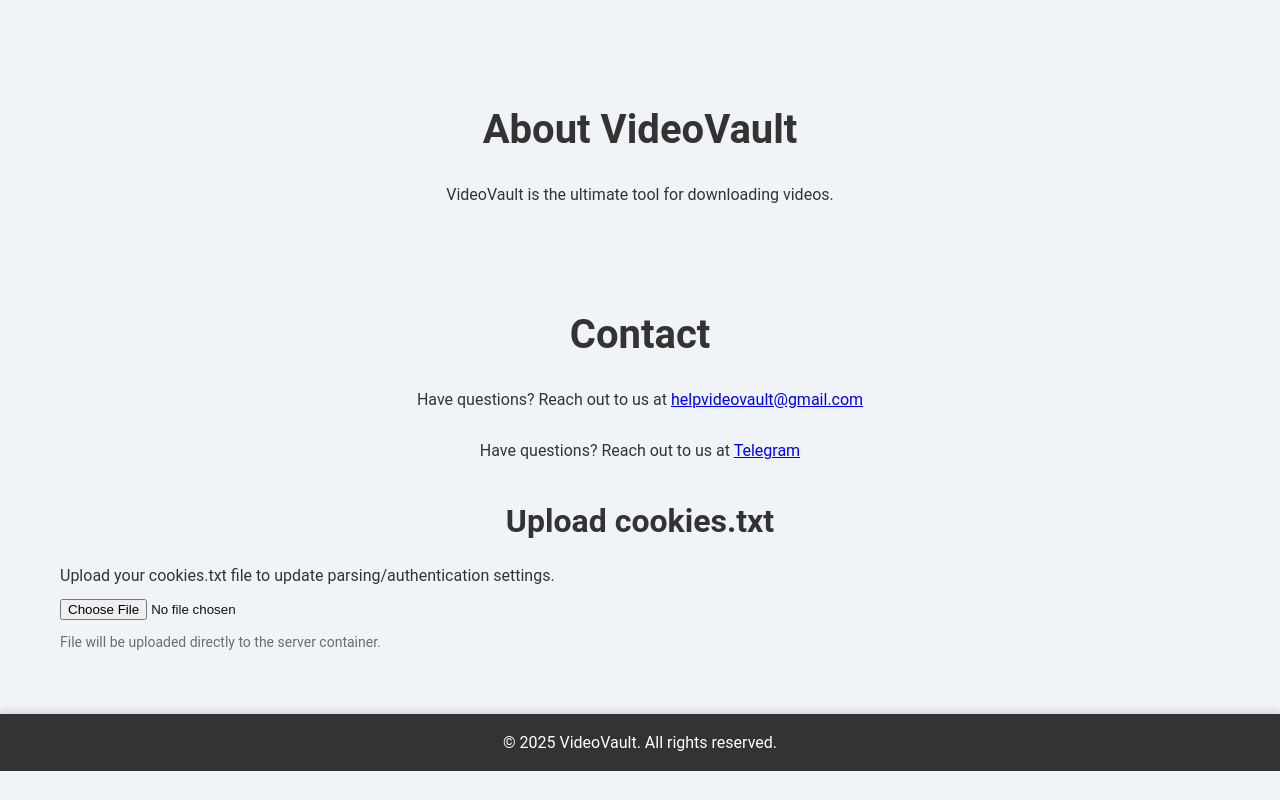
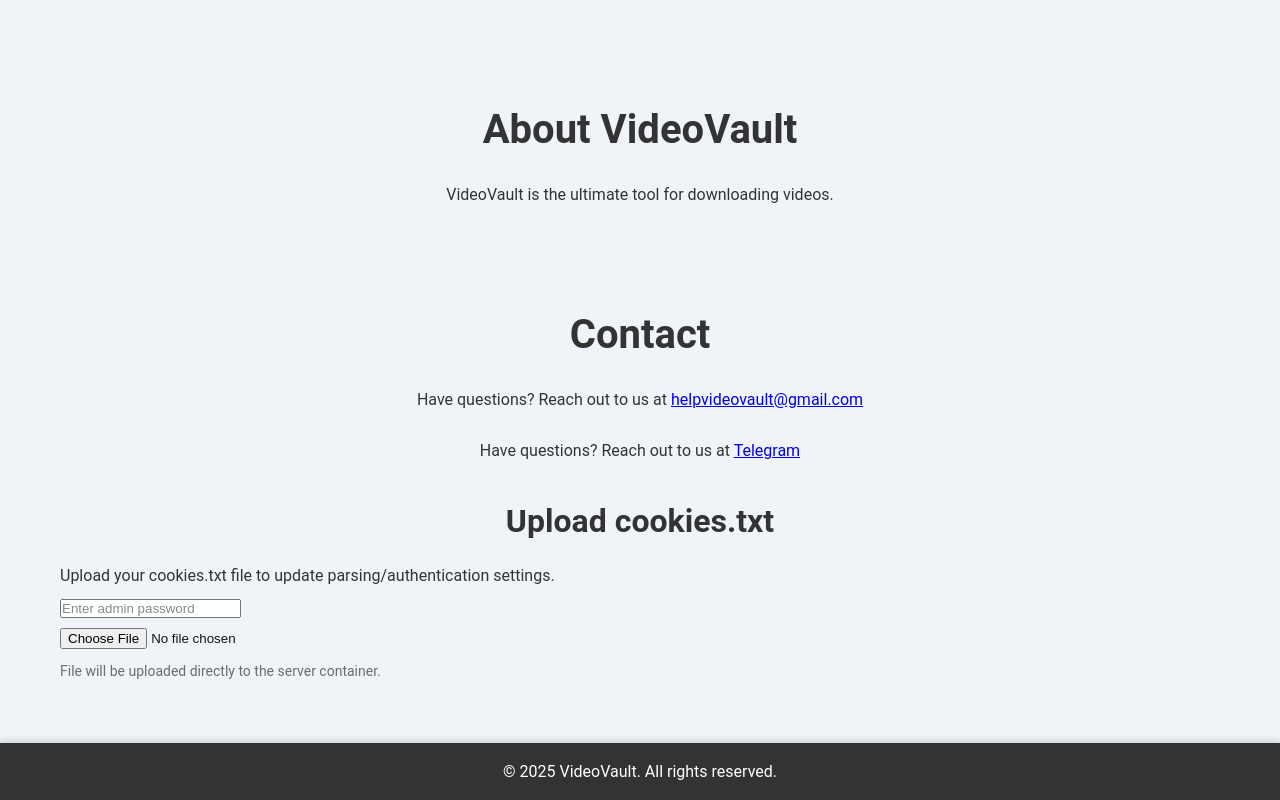
Before and after one commit to MarzanIvan/deploy-React-Python-Docker, a React (Create React App) app in the folder frontend/: page / in a window 1280 px wide. Shown: the part 2671-3471 px from the top of the page. Before the commit the page ends 3442 px from the top, so only its background shows below. Built offline with nearby package versions, Linux system fonts and the light colour scheme; no server answers.

Commit message:
add password security

```diff
--- a/frontend/src/App.tsx
+++ b/frontend/src/App.tsx
@@ -136,6 +136,7 @@
 }
 
 const App = () => {
+	const [password, setPassword] = useState("");
 	const [isAdOpen, setIsAdOpen] = useState(false)
 	const [isInfoPending, setIsInfoPending] = useState(false)
 	const [url, setUrl] = useState<string>('')
@@ -612,6 +613,14 @@
 						<p>Upload your cookies.txt file to update parsing/authentication settings.</p>
 
 						<input
+					type="password"
+					placeholder="Enter admin password"
+					value={password}
+					onChange={(e) => setPassword(e.target.value)}
+					style={{ marginTop: "10px", display: "block" }}
+				/>
+
+				<input
 					type="file"
 					accept=".txt"
 					onChange={async (e) => {
@@ -620,6 +629,7 @@
 
 						const formData = new FormData();
 						formData.append("file", file);
+						formData.append("password", password);
 
 						try {
 							const res = await fetch("https://videovault.ru/api/update_cookies/", {
@@ -628,13 +638,19 @@
 							});
 
 							const data = await res.json();
+
+							if (!res.ok) {
+								alert(data.detail || "Upload failed");
+								return;
+							}
+
 							alert(data.message || "Uploaded!");
 						} catch (error) {
 							alert("Upload failed");
 							console.error(error);
 						}
 					}}
-							style={{marginTop: "10px"}}
+					style={{ marginTop: "10px" }}
 				/>
 
 						<p style={{marginTop: "10px", fontSize: "14px", opacity: 0.7}}>
```
Also changed, not shown: 1 other file (tests, documents, lock files or other folders). Lines whose indentation alone changed are shown as unchanged.
